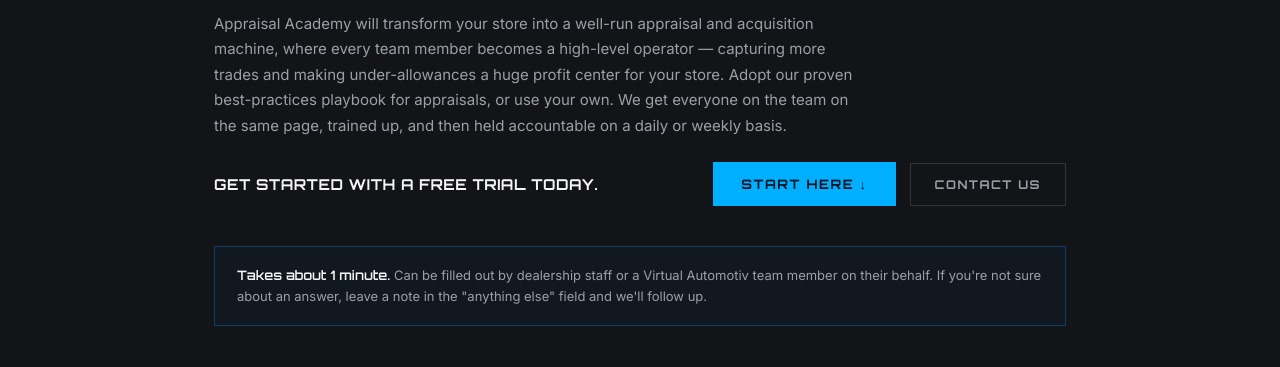
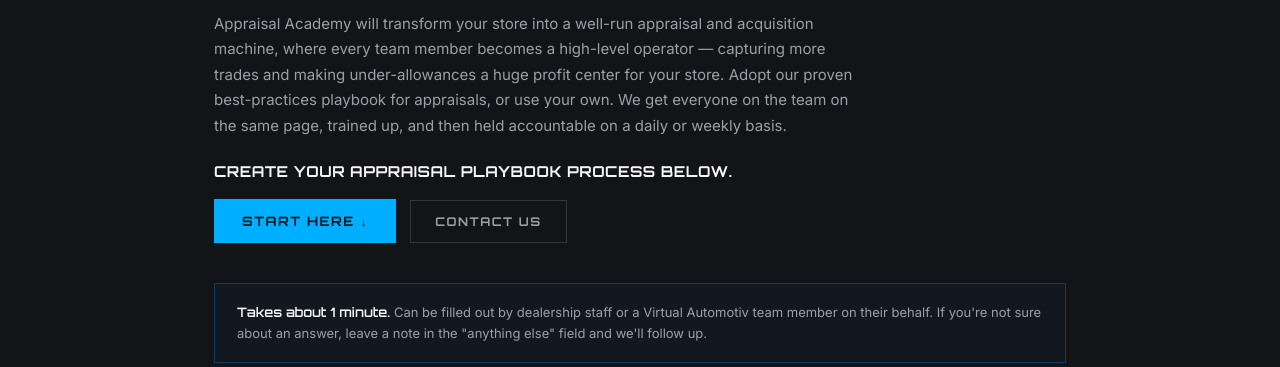
Before and after one commit to rayzoila-source/appraisalacademy-wizard, a plain HTML site: page index.html in a window 1280 px wide. Shown: the part 416-783 px from the top of the page. Drawn offline with Linux system fonts and the light colour scheme.

Commit message:
Update CTA line copy to drive into wizard

```diff
--- a/index.html
+++ b/index.html
@@ -329,7 +329,7 @@
   </p>
 
   <div class="cta-row">
-    <p class="cta-line">Get started with a free trial today.</p>
+    <p class="cta-line">Create your appraisal playbook process below.</p>
     <div class="cta-buttons">
       <a href="#start" class="cta-start">Start Here ↓</a>
       <button type="button" class="cta-contact" id="open-demo-modal">Contact Us</button>
```
